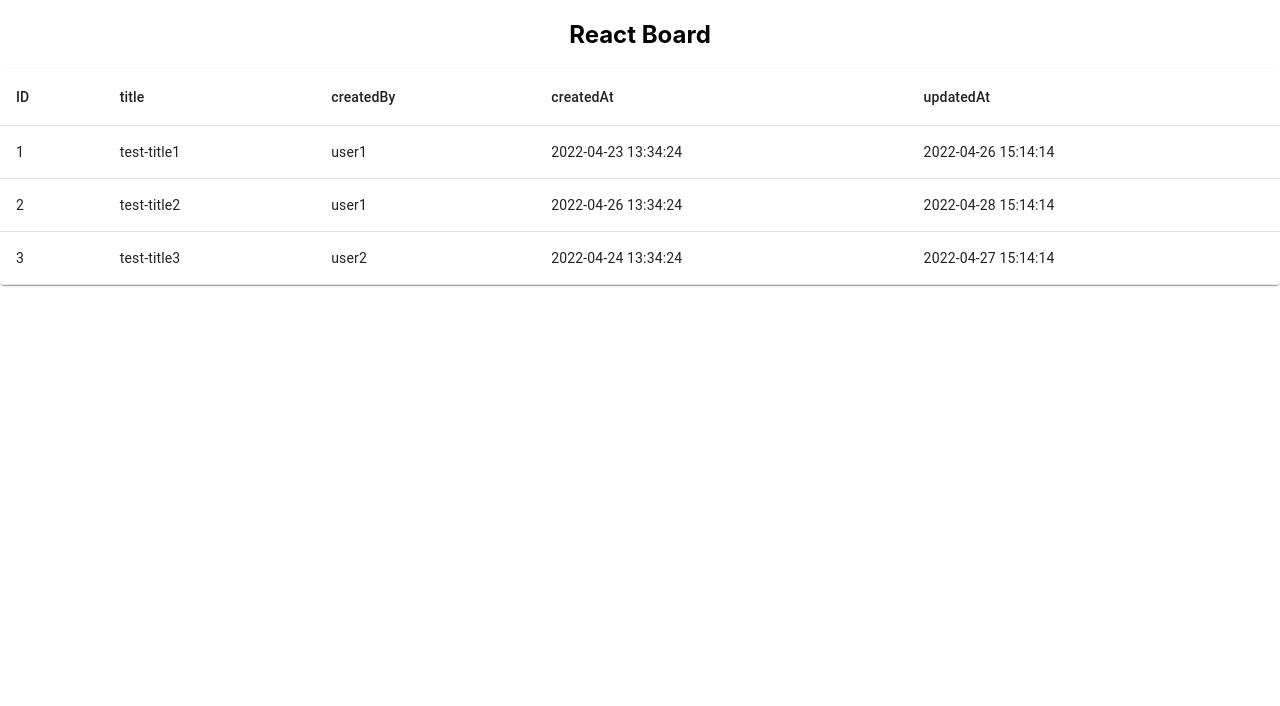
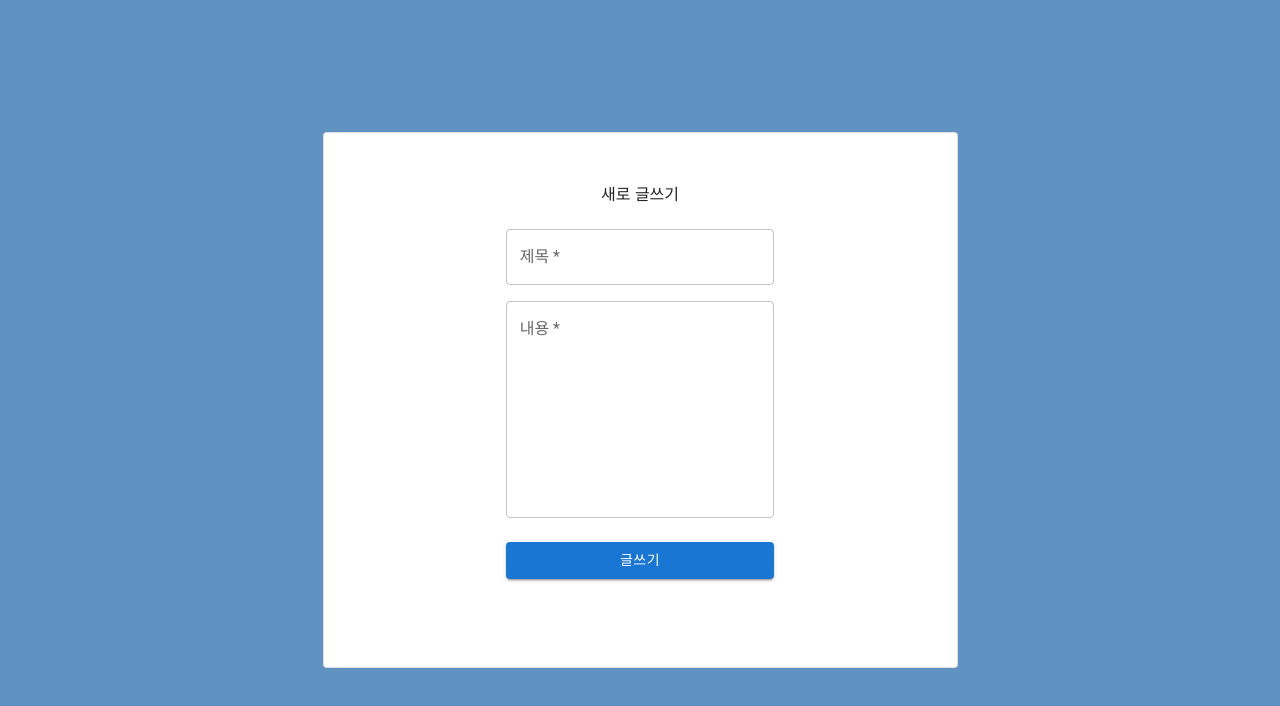
Before and after one commit to walker199101/react-board, a React (Create React App) app: page /board/create in a window 1280 px wide. Shown: the top 706 px of the page. Built offline with nearby package versions, Linux system fonts and the light colour scheme.

Commit message:
react-router 도입, 화면 이동 추가

```diff
--- a/package.json
+++ b/package.json
@@ -12,6 +12,7 @@
     "node-sass": "^7.0.1",
     "react": "^18.1.0",
     "react-dom": "^18.1.0",
+    "react-router-dom": "^6.3.0",
     "react-scripts": "5.0.1",
     "web-vitals": "^2.1.4"
   },
--- a/src/App.js
+++ b/src/App.js
@@ -1,13 +1,22 @@
 import './App.css';
-import Container from './components/container';
+import {
+  BrowserRouter,
+  Routes,
+  Route
+} from "react-router-dom";
+import Board from './components/board';
+import BoardCreate from './components/boardCreate';
 
 function App() {
   return (
-    <div className="App">
-      {/* <header className="App-header">
-      </header> */}
-      <Container />
-    </div>
+    <BrowserRouter>
+      <Routes>
+        <Route exact path={"/"} element={<Board />} />
+        <Route path="/board" element={<Board />} />
+        <Route path="/board/create" element={ <BoardCreate />} />
+        <Route exact path={"*"} element={<h1>NOT FOUND</h1>} />
+      </Routes>
+    </BrowserRouter>
   );
 }
 
--- a/src/components/board.jsx
+++ b/src/components/board.jsx
@@ -1,22 +1,29 @@
 import './board.scss';
-import Link from '@mui/material/Link';
-import Table from '@mui/material/Table';
-import TableContainer from '@mui/material/TableContainer';
-import TableBody from '@mui/material/TableBody';
-import TableCell from '@mui/material/TableCell';
-import TableHead from '@mui/material/TableHead';
-import TableRow from '@mui/material/TableRow';
-import Paper from '@mui/material/Paper';
+import Container from './container.jsx';
+import {
+    Table,
+    TableContainer,
+    TableBody,
+    TableCell,
+    TableHead,
+    TableRow,
+    Paper,
+    Button
+} from '@mui/material';
+
+import { useState } from "react";
+import { Link } from "react-router-dom";
 
 function Board() {
-    const rows = [
+    const rowData = [
         {
             id: 1,
             title: "test-title1",
             contents: "내용1",
             createdBy: "user1",
             createdAt: "2022-04-23 13:34:24",
-            updatedAt: "2022-04-26 15:14:14"
+            recommend: "0",
+            view: "15"
         },
         {
             id: 2,
@@ -24,7 +31,8 @@ function Board() {
             contents: "내용2",
             createdBy: "user1",
             createdAt: "2022-04-26 13:34:24",
-            updatedAt: "2022-04-28 15:14:14"
+            recommend: "3",
+            view: "12"
         },
         {
             id: 3,
@@ -32,21 +40,31 @@ function Board() {
             contents: "내용3",
             createdBy: "user2",
             createdAt: "2022-04-24 13:34:24",
-            updatedAt: "2022-04-27 15:14:14"
+            recommend: "0",
+            view: "25"
         }
     ]
+    const [rows, setRows] = useState(rowData);
+
   return (
+      <Container >
         <div className="board">
-        <h2 className="title">React Board</h2>
+            <div className="board-header">
+                <span className="title">React Board</span>
+                <Link to="/board/create">
+                    <Button size="small" variant="contained">Create</Button>
+                </Link>
+            </div>
             <TableContainer component={Paper}>
                 <Table >
                     <TableHead>
                     <TableRow>
-                    <TableCell>ID</TableCell>
-                    <TableCell>title</TableCell>
-                    <TableCell>createdBy</TableCell>
-                    <TableCell>createdAt</TableCell>
-                    <TableCell>updatedAt</TableCell>
+                        <TableCell>번호</TableCell>
+                        <TableCell>제목</TableCell>
+                        <TableCell>글쓴이</TableCell>
+                        <TableCell>날짜</TableCell>
+                        <TableCell>추천</TableCell>
+                        <TableCell>조회</TableCell>
                     </TableRow>
                     </TableHead>
                     <TableBody>
@@ -57,7 +75,8 @@ function Board() {
                                     <TableCell>{row.title}</TableCell>
                                     <TableCell>{row.createdBy}</TableCell>
                                     <TableCell>{row.createdAt}</TableCell>
-                                <TableCell>{row.updatedAt}</TableCell>
+                                    <TableCell>{row.recommend}</TableCell>
+                                    <TableCell>{row.view}</TableCell>
                                 </TableRow>
                             ))
                         }
@@ -65,6 +84,7 @@ function Board() {
                 </Table>
             </TableContainer>
         </div>
+    </Container>
   );
 }
 
--- a/src/components/board.scss
+++ b/src/components/board.scss
@@ -0,0 +1,15 @@
+.board {
+    padding: 30px;
+}
+
+.board-header {
+    margin: 20px 0;
+    display: flex;
+    justify-content: center;
+}
+
+.board-header {
+    .title {
+        flex: 1
+    }
+}
--- a/src/components/boardCreate.jsx
+++ b/src/components/boardCreate.jsx
@@ -6,59 +6,52 @@ import Checkbox from '@mui/material/Checkbox';
 import Link from '@mui/material/Link';
 import Grid from '@mui/material/Grid';
 import Box from '@mui/material/Box';
+import Paper from '@mui/material/Paper';
+import { useNavigate } from "react-router-dom";
+import Container from './container';
 
 function BoardCreate() {
+  let navigate = useNavigate();
+
+  const handleSubmit = (e) => {
+    e.preventDefault();
+    const data = new FormData(e.currentTarget);
+    console.log({
+      title: data.get('title'),
+      contents: data.get('contents'),
+    });
+    navigate("/board");
+  }
   return (
-      <div>
-        <div>작성 화면</div>
-        <Box component="form" noValidate onSubmit={handleSubmit} sx={{ mt: 3 }}>
+    <Container >
+        <Paper variant="outlined" sx={{ my: { xs: 4, md: 6 }, p: { xs: 4, md: 6 } }}>
+            <Grid
+                container
+                direction="column"
+                alignItems="center"
+                justifyContent="center"
+            >
+                <div>새로 글쓰기</div>
+                <Box component="form" noValidate onSubmit={handleSubmit} sx={{ width: 1/2, m: 3  }}>
                     <Grid container spacing={2}>
-              <Grid item xs={12} sm={6}>
-                <TextField
-                  autoComplete="given-name"
-                  name="firstName"
-                  required
-                  fullWidth
-                  id="firstName"
-                  label="First Name"
-                  autoFocus
-                />
-              </Grid>
-              <Grid item xs={12} sm={6}>
+                    <Grid item xs={12}>
                         <TextField
                         required
                         fullWidth
-                  id="lastName"
-                  label="Last Name"
-                  name="lastName"
-                  autoComplete="family-name"
+                        id="title"
+                        label="제목"
+                        name="title"
                         />
                     </Grid>
                     <Grid item xs={12}>
                         <TextField
                         required
                         fullWidth
-                  id="email"
-                  label="Email Address"
-                  name="email"
-                  autoComplete="email"
-                />
-              </Grid>
-              <Grid item xs={12}>
-                <TextField
-                  required
-                  fullWidth
-                  name="password"
-                  label="Password"
-                  type="password"
-                  id="password"
-                  autoComplete="new-password"
-                />
-              </Grid>
-              <Grid item xs={12}>
-                <FormControlLabel
-                  control={<Checkbox value="allowExtraEmails" color="primary" />}
-                  label="I want to receive inspiration, marketing promotions and updates via email."
+                        multiline
+                        minRows={8}
+                        id="contents"
+                        name="contents"
+                        label="내용"
                         />
                     </Grid>
                     </Grid>
@@ -68,17 +61,12 @@ function BoardCreate() {
                     variant="contained"
                     sx={{ mt: 3, mb: 2 }}
                     >
-              Sign Up
+                    글쓰기
                     </Button>
-            <Grid container justifyContent="flex-end">
-              <Grid item>
-                <Link href="#" variant="body2">
-                  Already have an account? Sign in
-                </Link>
+                </Box>
             </Grid>
-            </Grid>
-          </Box>
-      </div>
+        </Paper>
+      </Container>
   );
 }
 
--- a/src/components/container.jsx
+++ b/src/components/container.jsx
@@ -1,10 +1,9 @@
 import './container.scss';
-import Board from './board'
 
-function Container() {
+function Container({ children }) {
   return (
     <div className="container">
-        <Board />
+        {children}
     </div>
   );
 }
--- a/src/components/container.scss
+++ b/src/components/container.scss
@@ -0,0 +1,7 @@
+.container {
+    height: 100vh;
+    background: #5f92c1;
+    display: flex;
+    justify-content: center;
+    align-items: center;
+}
```
Also changed, not shown: 1 other file (tests, documents, lock files or other folders). Lines whose indentation alone changed are shown as unchanged.
